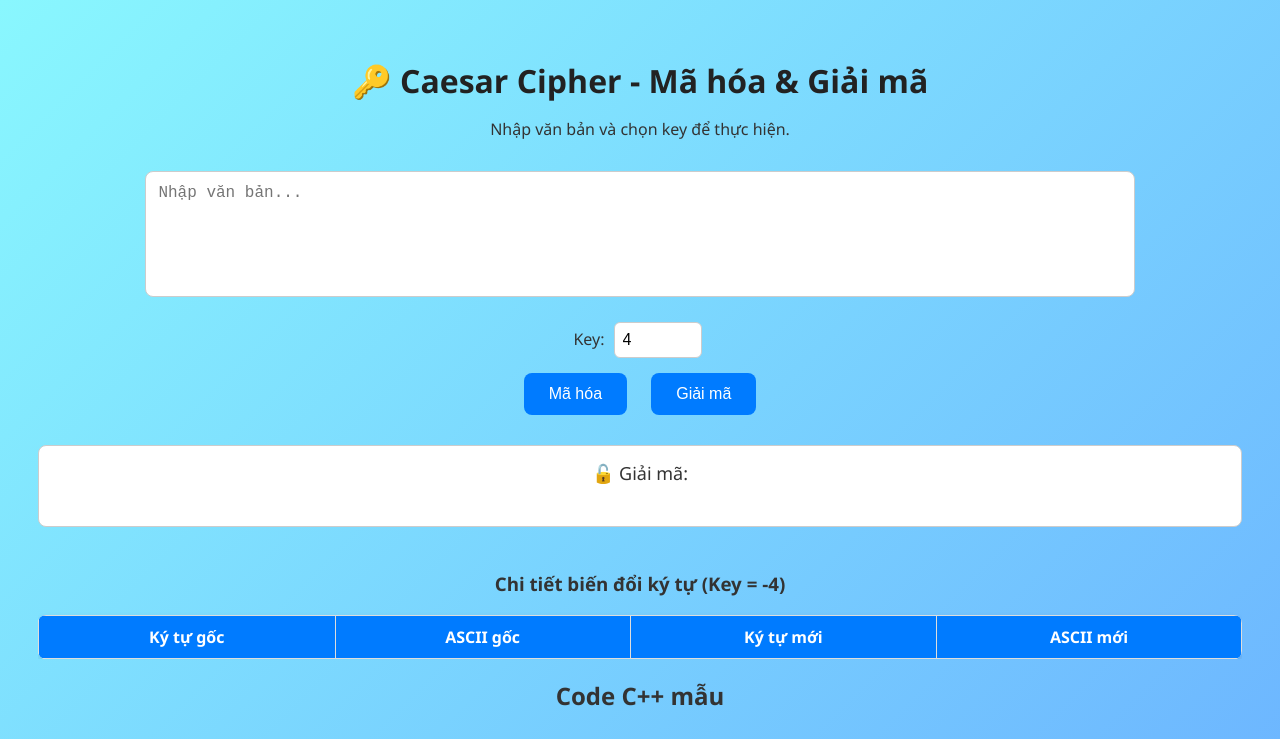
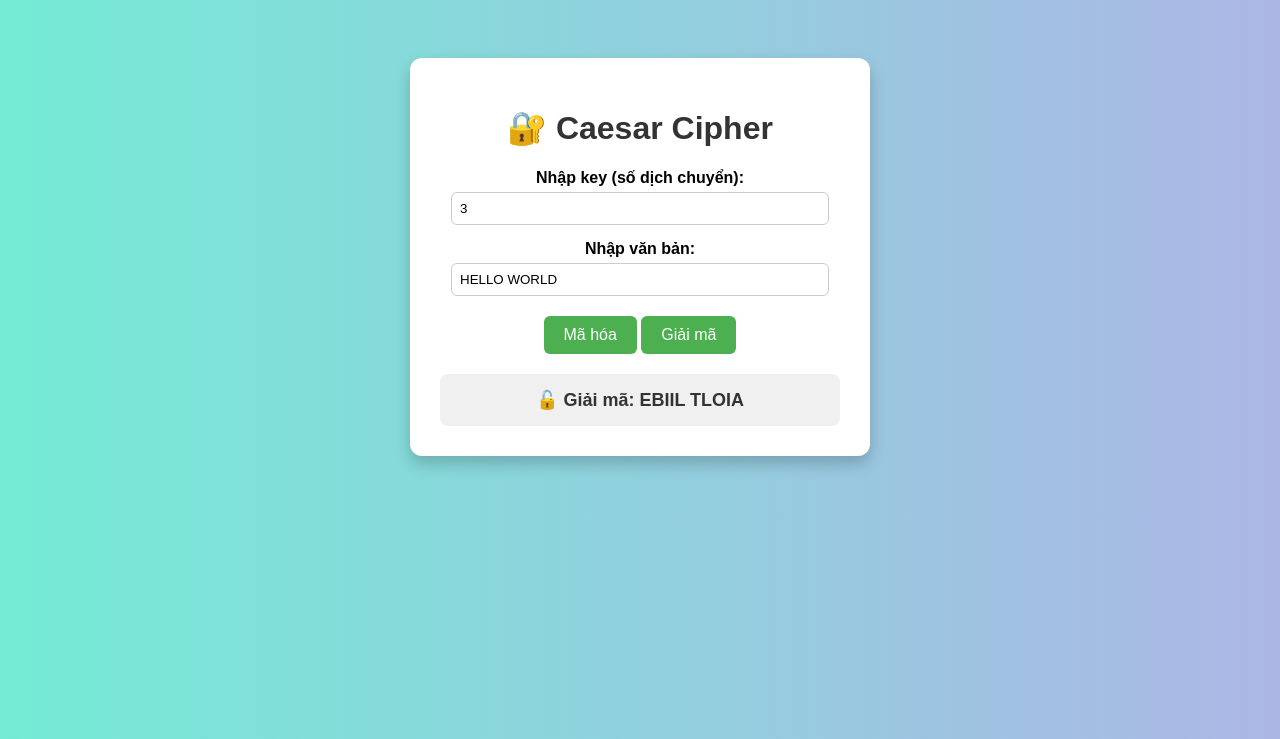
Before and after one commit to NagashitaFuyuki/caesar-cipher, a plain HTML site: page index.html in a window 1280 px wide. Both pictures are taken after a click on the button "Giải mã". Shown: the top 739 px of the page. Drawn offline with Linux system fonts and the light colour scheme.

Commit message:
Update index.html

```diff
--- a/index.html
+++ b/index.html
@@ -2,189 +2,104 @@
 <html lang="vi">
 <head>
   <meta charset="UTF-8">
-  <title>Caesar Cipher 🔑</title>
+  <title>🔐 Caesar Cipher</title>
   <style>
     body {
-      font-family: "Segoe UI", Tahoma, Geneva, Verdana, sans-serif;
+      font-family: Arial, sans-serif;
+      background: linear-gradient(to right, #74ebd5, #ACB6E5);
       text-align: center;
+      padding: 50px;
+    }
+    .container {
+      background: white;
+      border-radius: 12px;
       padding: 30px;
-      background: linear-gradient(135deg, #89f7fe, #66a6ff);
+      width: 400px;
+      margin: auto;
+      box-shadow: 0 8px 16px rgba(0,0,0,0.2);
+    }
+    h1 {
       color: #333;
     }
-    h1 {
-      color: #222;
-      margin-bottom: 10px;
+    label {
+      font-weight: bold;
+      display: block;
+      margin-top: 15px;
     }
-    textarea {
-      width: 80%;
-      height: 100px;
-      margin: 15px 0;
-      padding: 12px;
-      font-size: 16px;
-      border-radius: 8px;
-      border: 1px solid #ccc;
-      resize: none;
-    }
-    input[type="number"] {
-      width: 70px;
+    input {
+      width: 90%;
       padding: 8px;
-      font-size: 16px;
+      margin-top: 5px;
       border-radius: 6px;
       border: 1px solid #ccc;
-      margin: 5px;
     }
     button {
-      padding: 12px 25px;
-      margin: 10px;
+      margin-top: 20px;
+      padding: 10px 20px;
+      border: none;
+      border-radius: 6px;
+      background: #4CAF50;
+      color: white;
       font-size: 16px;
       cursor: pointer;
-      border: none;
-      border-radius: 8px;
-      background: #007bff;
-      color: white;
-      transition: 0.3s;
     }
     button:hover {
-      background: #0056b3;
+      background: #45a049;
     }
-    #output {
+    .result {
       margin-top: 20px;
       padding: 15px;
-      background: white;
-      border: 1px solid #ccc;
+      background: #f0f0f0;
       border-radius: 8px;
       font-size: 18px;
-      min-height: 50px;
-    }
-    #details {
-      margin-top: 25px;
-      overflow-x: auto;
-    }
-    table {
-      width: 100%;
-      border-collapse: collapse;
-      margin-top: 10px;
-      background: white;
-      border-radius: 8px;
-      overflow: hidden;
-      box-shadow: 0 3px 6px rgba(0,0,0,0.1);
-    }
-    th, td {
-      padding: 10px;
-      border: 1px solid #ddd;
-      text-align: center;
-    }
-    th {
-      background: #007bff;
-      color: white;
-    }
-    tr:nth-child(even) {
-      background: #f9f9f9;
-    }
-    pre {
-      text-align: left;
-      background: #272822;
-      color: #f8f8f2;
-      padding: 15px;
-      border-radius: 8px;
-      overflow-x: auto;
-      margin-top: 30px;
-    }
-    code {
-      font-family: "Courier New", monospace;
+      font-weight: bold;
+      color: #333;
+      word-wrap: break-word;
     }
   </style>
 </head>
 <body>
-  <h1>🔑 Caesar Cipher - Mã hóa & Giải mã</h1>
-  <p>Nhập văn bản và chọn key để thực hiện.</p>
+  <div class="container">
+    <h1>🔐 Caesar Cipher</h1>
 
-  <textarea id="textInput" placeholder="Nhập văn bản..."></textarea><br>
-  <label for="key">Key: </label>
-  <input type="number" id="key" value="4" min="1" max="25"><br>
+    <label for="key">Nhập key (số dịch chuyển):</label>
+    <input type="number" id="key" value="3">
 
-  <button onclick="encrypt()">Mã hóa</button>
-  <button onclick="decrypt()">Giải mã</button>
+    <label for="text">Nhập văn bản:</label>
+    <input type="text" id="text" value="HELLO WORLD">
 
-  <div id="output"></div>
-  <div id="details"></div>
+    <button onclick="encrypt()">Mã hóa</button>
+    <button onclick="decrypt()">Giải mã</button>
 
-  <h2>Code C++ mẫu</h2>
-  <pre><code>
-#include &lt;iostream&gt;
-#include &lt;string&gt;
-using namespace std;
-
-string caesarCipher(string text, int key) {
-    string result = "";
-    for (char c : text) {
-        if (isalpha(c)) {
-            char base = isupper(c) ? 'A' : 'a';
-            result += char((c - base + key + 26) % 26 + base);
-        } else {
-            result += c;
-        }
-    }
-    return result;
-}
-
-int main() {
-    string s = "HELLO";
-    int key = 4;
-    cout &lt;&lt; "Mã hóa: " &lt;&lt; caesarCipher(s, key) &lt;&lt; endl;
-    cout &lt;&lt; "Giải mã: " &lt;&lt; caesarCipher(s, -key) &lt;&lt; endl;
-}
-  </code></pre>
+    <div class="result" id="result">👉 Kết quả sẽ hiện ở đây...</div>
+  </div>
 
   <script>
-    function caesarShift(str, amount) {
-      if (amount < 0) return caesarShift(str, amount + 26);
-      let output = "";
-      for (let i = 0; i < str.length; i++) {
-        let c = str[i];
-        if (c.match(/[a-z]/i)) {
-          let code = str.charCodeAt(i);
-          if (code >= 65 && code <= 90) {
-            c = String.fromCharCode(((code - 65 + amount) % 26) + 65);
-          } else if (code >= 97 && code <= 122) {
-            c = String.fromCharCode(((code - 97 + amount) % 26) + 97);
-          }
-        }
-        output += c;
-      }
-      return output;
-    }
-
-    function showDetails(original, result, key) {
-      let table = "<table><tr><th>Ký tự gốc</th><th>ASCII gốc</th><th>Ký tự mới</th><th>ASCII mới</th></tr>";
-      for (let i = 0; i < original.length; i++) {
-        let o = original[i];
-        let r = result[i];
-        table += `<tr>
-                    <td>${o}</td>
-                    <td>${o.charCodeAt(0) || "-"}</td>
-                    <td>${r}</td>
-                    <td>${r.charCodeAt(0) || "-"}</td>
-                  </tr>`;
-      }
-      table += "</table>";
-      document.getElementById("details").innerHTML = "<h3>Chi tiết biến đổi ký tự (Key = " + key + ")</h3>" + table;
-    }
-
     function encrypt() {
-      let text = document.getElementById("textInput").value;
       let key = parseInt(document.getElementById("key").value);
-      let encrypted = caesarShift(text, key);
-      document.getElementById("output").innerText = "🔒 Mã hóa: " + encrypted;
-      showDetails(text, encrypted, key);
+      let text = document.getElementById("text").value;
+      document.getElementById("result").innerText = "🔒 Mã hóa: " + caesarCipher(text, key);
     }
 
     function decrypt() {
-      let text = document.getElementById("textInput").value;
       let key = parseInt(document.getElementById("key").value);
-      let decrypted = caesarShift(text, -key);
-      document.getElementById("output").innerText = "🔓 Giải mã: " + decrypted;
-      showDetails(text, decrypted, -key);
+      let text = document.getElementById("text").value;
+      document.getElementById("result").innerText = "🔓 Giải mã: " + caesarCipher(text, -key);
+    }
+
+    function caesarCipher(text, key) {
+      let result = "";
+      for (let i = 0; i < text.length; i++) {
+        let c = text.charCodeAt(i);
+        if (c >= 65 && c <= 90) { // A-Z
+          result += String.fromCharCode((c - 65 + key + 26) % 26 + 65);
+        } else if (c >= 97 && c <= 122) { // a-z
+          result += String.fromCharCode((c - 97 + key + 26) % 26 + 97);
+        } else {
+          result += text.charAt(i);
+        }
+      }
+      return result;
     }
   </script>
 </body>
```
